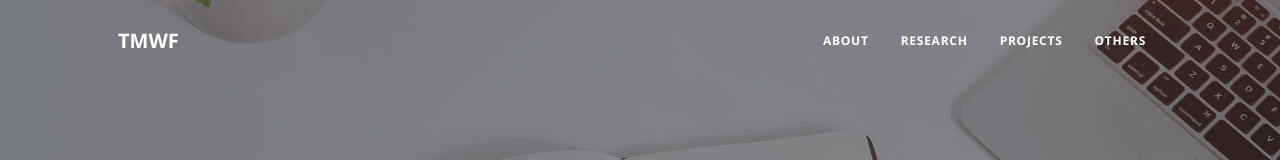
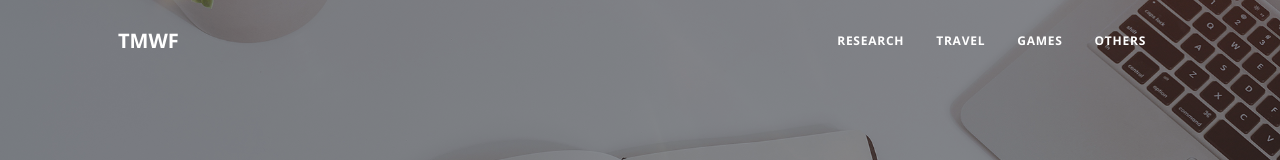
Before and after one commit to tmwf1475/tmwf1475.github.io, a plain HTML site: page home.html in a window 1280 px wide. Shown: the top 160 px of the page. Drawn offline with nearby package versions, Linux system fonts and the light colour scheme.

Commit message:
Add new navigation links for Research, Travel, and Games

```diff
--- a/home.html
+++ b/home.html
@@ -70,15 +70,15 @@ Menu
 <ul class="navbar-nav ms-auto py-4 py-lg-0">
 
 <li class="nav-item">
-<a class="nav-link px-lg-3 py-3 py-lg-4" href="about.html">About</a>
-</li>
-
-<li class="nav-item">
 <a class="nav-link px-lg-3 py-3 py-lg-4" href="research.html">Research</a>
 </li>
 
 <li class="nav-item">
-<a class="nav-link px-lg-3 py-3 py-lg-4" href="projects.html">Projects</a>
+<a class="nav-link px-lg-3 py-3 py-lg-4" href="travel.html">Travel</a>
+</li>
+
+<li class="nav-item">
+<a class="nav-link px-lg-3 py-3 py-lg-4" href="games.html">Games</a>
 </li>
 
 <li class="nav-item">
```
